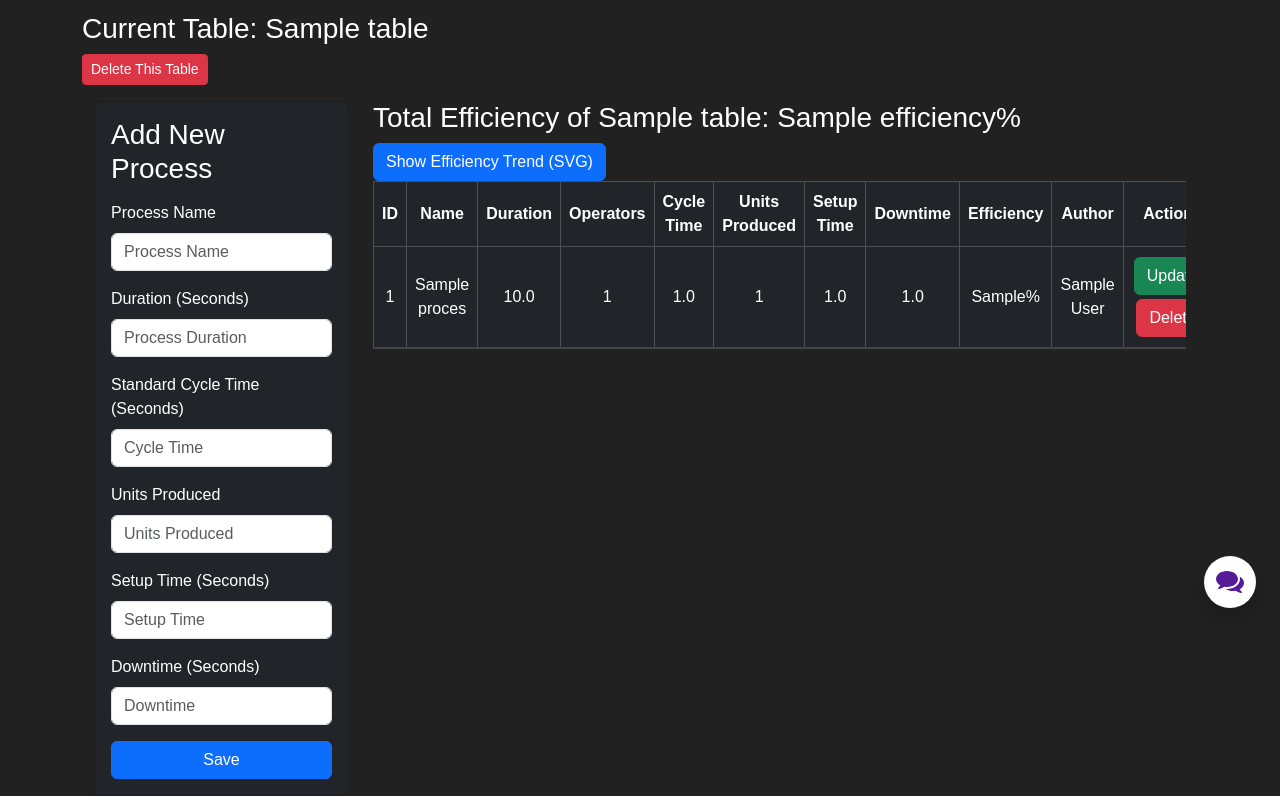
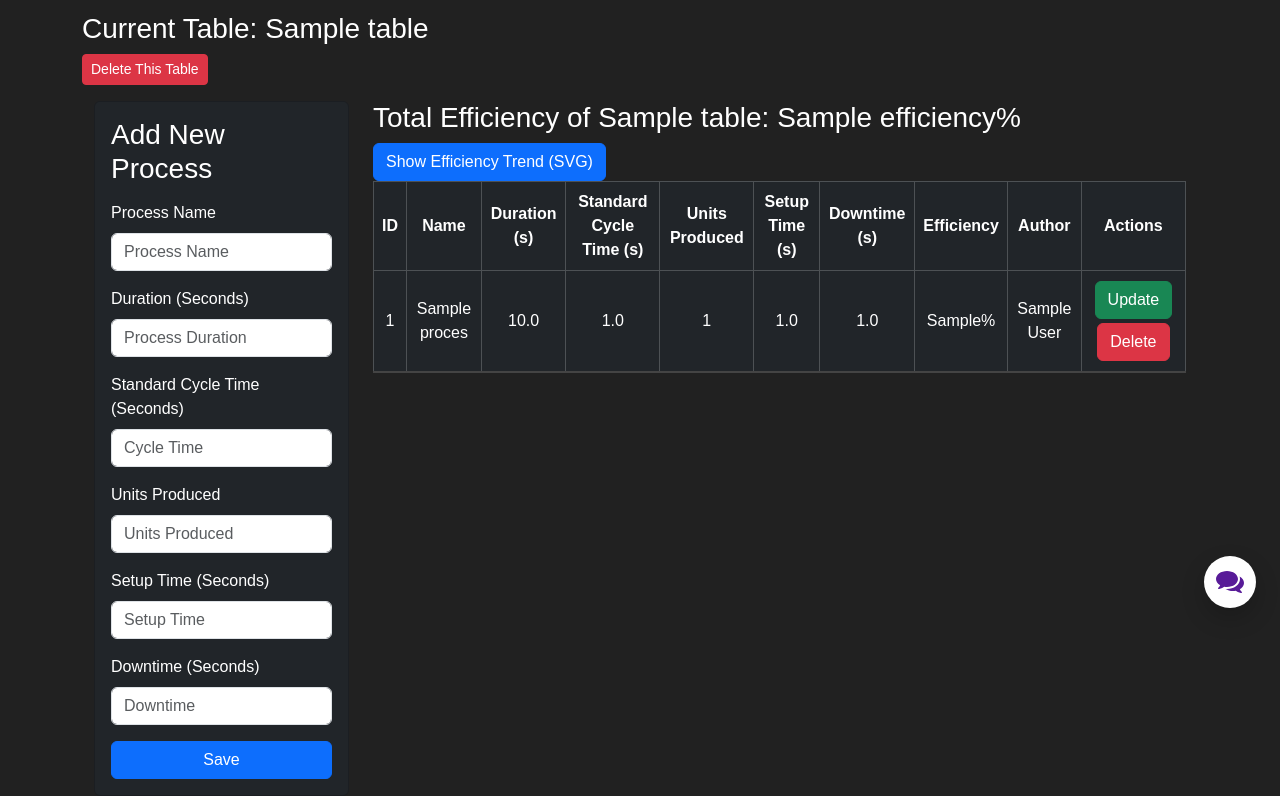
Before and after one commit to enrique28-ai/CRUD-Process, a Flask app: template templates/index.html in a window 1280 px wide. Shown: the part 168-964 px from the top of the page. Run offline with Flask 3, Linux system fonts and the light colour scheme; tables that the repository leaves empty hold one stand-in row (values such as "Sample post"); the template is opened without the code that fills it: values that come from a table or form of the project are taken from there, most other values are stand-ins (such as "Sample title", 1, 10 or a date in 2020); parts of the project's set-up code (start-up, migrations or seed data) failed here and were passed over.

Commit message:
refactor: remove operators from process interface

```diff
--- a/templates/index.html
+++ b/templates/index.html
@@ -91,11 +91,6 @@
                 </div>
 
                 <div class="mb-3">
-                    {{ form.operators.label(class="form-label") }}
-                    {{ form.operators(class="form-control", placeholder="Operators Number") }}
-                </div>
-
-                <div class="mb-3">
                     {{ form.cycle_time.label(class="form-label") }}
                     {{ form.cycle_time(class="form-control", placeholder="Cycle Time") }}
                 </div>
@@ -114,8 +109,6 @@
                     {{ form.downtime.label(class="form-label") }}
                     {{ form.downtime(class="form-control", placeholder="Downtime") }}
                 </div>
-
-
 
                 {{ form.submit(class="btn btn-primary w-100") }}
             </form>
@@ -136,12 +129,11 @@
                 <tr>
                     <th scope="col">ID</th>
                     <th scope="col">Name</th>
-                    <th scope="col">Duration</th>
-                    <th scope="col">Operators</th>
-                    <th scope="col">Cycle Time</th>
+                    <th scope="col">Duration (s)</th>
+                    <th scope="col">Standard Cycle Time (s)</th>
                     <th scope="col">Units Produced</th>
-                    <th scope="col">Setup Time</th>
-                    <th scope="col">Downtime</th>
+                    <th scope="col">Setup Time (s)</th>
+                    <th scope="col">Downtime (s)</th>
                     <th scope="col">Efficiency</th>
                     <th scope="col">Author</th>
                     <th scope="col">Actions</th>
@@ -153,8 +145,7 @@
                         <td>{{ process.user_process_id }}</td>
                         <td>{{ process.name }}</td>
                         <td>{{ process.duration }}</td>
-                        <td>{{ process.operators }}</td>
-                        <td>{{ process.cycle_time }}</td>  <!-- ✅ Shows cycle time per process -->
+                        <td>{{ process.cycle_time }}</td>
                         <td>{{ process.units_produced }}</td>
                         <td>{{ process.setup_time }}</td>
                         <td>{{ process.downtime }}</td>
```
